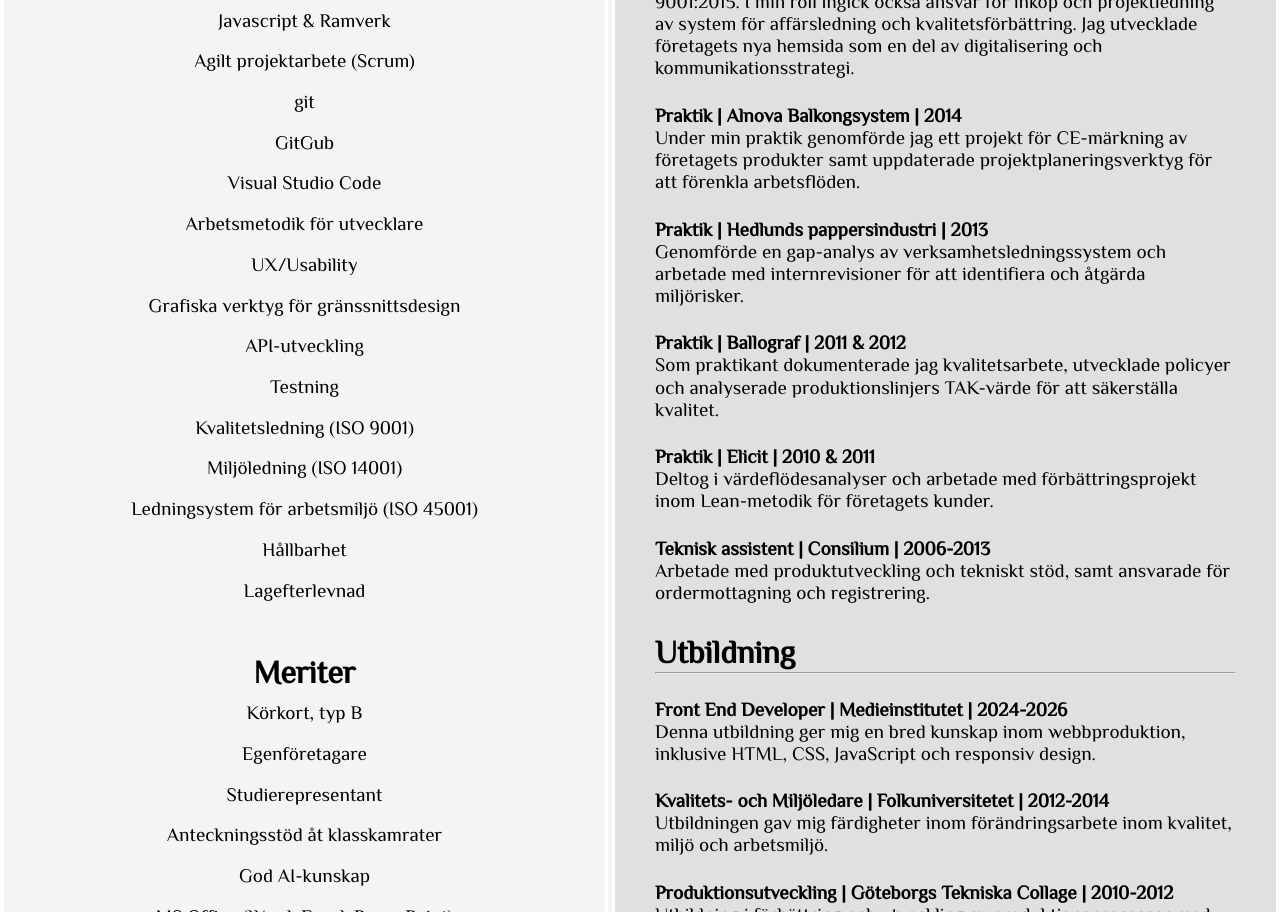
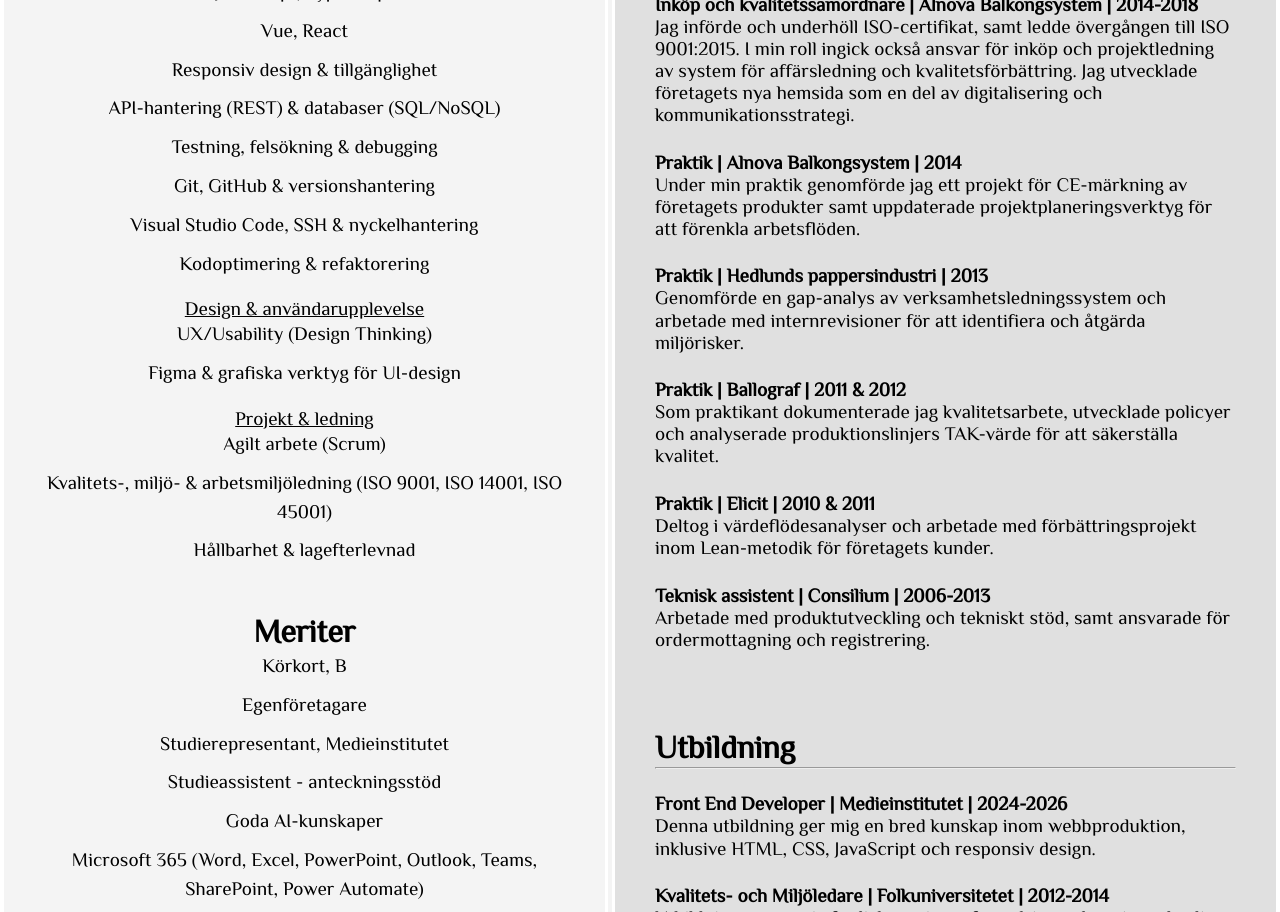
Before and after one commit to angien90/CV, a website: page index.html in a window 1280 px wide. Shown: the part 802-1714 px from the top of the page. Drawn offline with nearby package versions, Linux system fonts and the light colour scheme.

Commit message:
Ändra innehåll i CV:t

```diff
--- a/css/_mobileDesignCv.scss
+++ b/css/_mobileDesignCv.scss
@@ -141,8 +141,17 @@
 aside h2 {
   text-align: center;
   margin-bottom: 0px;
-  margin-top: 30px;
+  margin-top: 50px;
   font-size: 1.5em;
+}
+
+aside h3 {
+  text-align: center;
+  margin-bottom: 0px;
+  margin-top: 20px;
+  font-size: 1.2em;
+  font-weight: normal;
+  text-decoration: underline;
 }
 
 aside p {
@@ -150,7 +159,7 @@
   margin-top: 5px;
   padding-left: 10px;
   padding-right: 10px;
-  font-size: 1em;
+  font-size: 1.2em;
 }
 
 ul {
@@ -158,13 +167,14 @@
   padding: 0;
   margin: 0;
   text-align: center;
-  line-height: 1.6;
+  line-height: 1.5;
 }
 
 ul li {
   display: block;
   margin: 10px;
-  margin-top: 5px;
+  margin-top: 0;
+  font-size: 1.2em;
 }
 
 .reference {
@@ -188,7 +198,7 @@
   border: none;
   border-radius: 5px;
   color: #333;
-  font-size: 14px;
+  font-size: 1em;
   font-weight: bold;
   cursor: pointer;
   margin-top: 30px;
@@ -251,11 +261,12 @@
 
 main h4 {
   margin-bottom: -10px;
-  font-size: 1em;
+  font-size: 1.2em;
 }
 
 main p {
   margin-top: 10px;
+  font-size: 1.2em;
 }
 
 /* Footer */
--- a/css/_mobileDesignPersonligtBrev.scss
+++ b/css/_mobileDesignPersonligtBrev.scss
@@ -187,7 +187,7 @@
   border: none;
   border-radius: 5px;
   color: #333;
-  font-size: 14px;
+  font-size: 1em;
   font-weight: bold;
   cursor: pointer;
   margin-top: 30px;
--- a/css/_tabletDesignCv.scss
+++ b/css/_tabletDesignCv.scss
@@ -52,6 +52,7 @@
 
   main h3 {
     font-size: 2em;
+    margin-top: 80px;
   }
 
   main h4 {
--- a/index.html
+++ b/index.html
@@ -48,40 +48,45 @@
         <img class="profilepicture" src="img/angelica_nylander.jpg" alt="Profilbild på Angelica Nylander" width="300">
 
         <h2 class="heading">Kort om mig</h2>
-        <p>Jag är en strukturerad och resultatinriktad person som trivs med att skapa ordning och reda. Jag har ett starkt engagemang för mina uppdrag och känner stor yrkesstolthet över att leverera högkvalitativa resultat. Min passion för utveckling driver mig att kontinuerligt söka nya utmaningar och jag har lätt för att snabbt ta till mig nya system och program. </p>
-        <p>På fritiden uppskattar jag att umgås med nära och kära, gå långpromenader i naturen och fånga ögonblick genom fotografering. Kreativitet är också en viktig del av mitt liv, vilket jag uttrycker genom olika pysselprojekt. Träning är en annan viktig del av min vardag.</p>
+        <p>Jag är en lösningsorienterad och engagerad person med ett öga för detaljer och en stark vilja att utvecklas. Med en strukturerad och analytisk inställning tar jag mig an nya utmaningar och har lätt för att snabbt sätta mig in i nya system och teknologier. Jag trivs i miljöer där jag får kombinera kreativitet med funktionalitet och skapa användarvänliga lösningar.</p>
+        <p>Utanför arbetslivet är jag en aktiv och kreativ person. Jag tycker om att fotografera, arbeta med olika designprojekt och utforska naturen genom långa promenader. Jag uppskattar även träning och att umgås med familj och vänner.</p>
 
         <h2 class="heading">Kompetens</h2>
+        <h3>Teknik & utveckling</h3>
         <ul>
-            <li>HTML</li>
-            <li>CSS</li>
-            <li>Javascript & Ramverk</li>
-            <li>Agilt projektarbete (Scrum) </li>
-            <li>git</li>
-            <li>GitGub</li>
-            <li>Visual Studio Code</li>
-            <li>Arbetsmetodik för utvecklare</li>
-            <li>UX/Usability</li>
-            <li>Grafiska verktyg för gränssnittsdesign</li>
-            <li>API-utveckling</li>
-            <li>Testning</li>
-            <li>Kvalitetsledning (ISO 9001)</li>
-            <li>Miljöledning (ISO 14001)</li>
-            <li>Ledningsystem för arbetsmiljö (ISO 45001)</li>
-            <li>Hållbarhet</li>
-            <li>Lagefterlevnad</li>
+            <li>HTML, CSS, Sass</li>
+            <li>JavaScript, TypeScript</li>
+            <li>Vue, React</li>
+            <li>Responsiv design & tillgänglighet</li>
+            <li>API-hantering (REST) & databaser (SQL/NoSQL)</li>
+            <li>Testning, felsökning & debugging
+            <li>Git, GitHub & versionshantering</li>
+            <li>Visual Studio Code, SSH & nyckelhantering</li>
+            <li>Kodoptimering & refaktorering</li>
+        </ul>
+
+        <h3>Design & användarupplevelse</h3>
+        <ul>
+            <li>UX/Usability (Design Thinking)</li>
+            <li>Figma & grafiska verktyg för UI-design</li>
+        </ul>
+
+        <h3>Projekt & ledning</h3>
+        <ul>
+            <li>Agilt arbete (Scrum)</li>
+            <li>Kvalitets-, miljö- & arbetsmiljöledning (ISO 9001, ISO 14001, ISO 45001)</li>
+            <li>Hållbarhet & lagefterlevnad</li>
         </ul>
 
         <h2 class="heading">Meriter</h2>
         <ul>
-            <li>Körkort, typ B</li>
+            <li>Körkort, B</li>
             <li>Egenföretagare</li>
-            <li>Studierepresentant</li>
-            <li>Anteckningsstöd åt klasskamrater</li>
-            <li>God AI-kunskap</li>
-            <li>MS Office (Word, Excel, PowerPoint)</li>
-            <li>MS 365 (Outlook, Teams, SharePoint, Power Automate etc.)</li>
-            <li>Pyramid Business Studio</li>
+            <li>Studierepresentant, Medieinstitutet</li>
+            <li>Studieassistent - anteckningsstöd</li>
+            <li>Goda AI-kunskaper</li>
+            <li>Microsoft 365 (Word, Excel, PowerPoint, Outlook, Teams, SharePoint, Power Automate)</li>
+            <li>Erfarenhet av affärssystem (Pyramid Business Studio)</li>
         </ul>
 
         <h2 class="heading">Språk</h2>
```
Also changed, not shown: css/main.css, css/personligt_brev.css, 2 other files.
